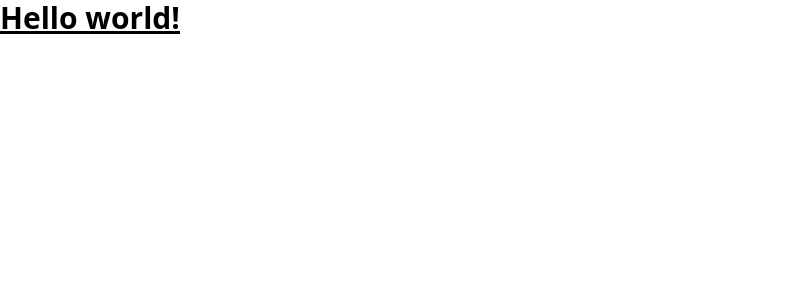
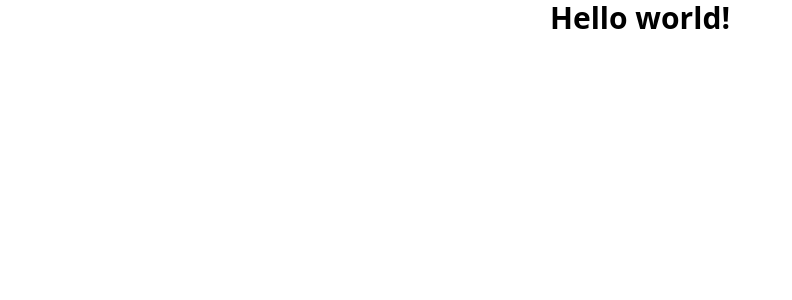
Before and after one commit to yuasys/asw01, a React (Create React App) app: page / in a window 1280 px wide. Shown: the top 300 px of the page, without its empty margins (0-792 px from the left). Built offline with nearby package versions, Linux system fonts and the light colour scheme.

Commit message:
Update index.html

```diff
--- a/src/App.js
+++ b/src/App.js
@@ -1,6 +1,6 @@
 export default function App() {
   return (
-    <h1 className="text-3xl font-bold underline">
+    <h1 className="text-3xl font-bold text-center">
       Hello world!
     </h1>
   )
```
Also changed, not shown: 11 other files (tests, documents, lock files or other folders).
